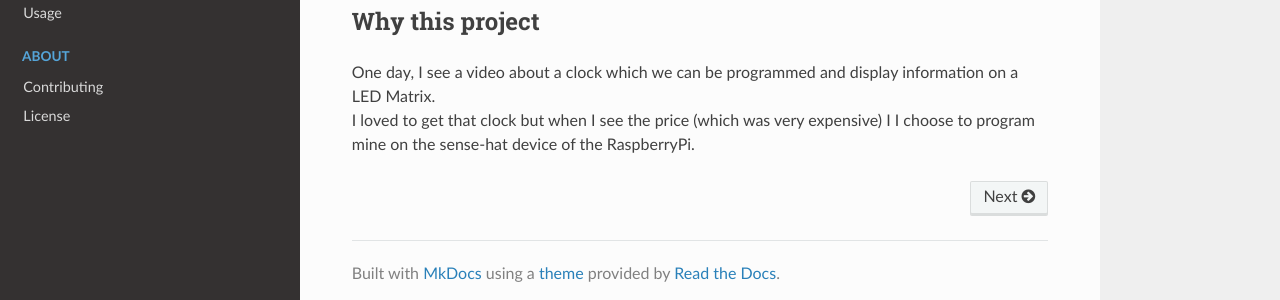
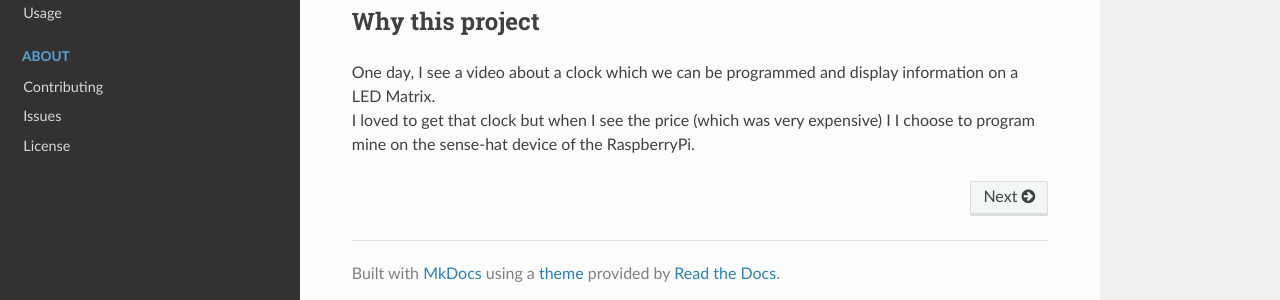
Before and after one commit to Keftcha/SenseHat-connected-clock, an MkDocs documentation site: the page built from documentation/docs/index.md, in a window 1280 px wide. Shown: the part 227-527 px from the top of the page. Built offline with MkDocs 1.6.1, drawn with Linux system fonts in a browser that asks for light colours; nearby versions of some CDN libraries.

Commit message:
Add the issue page (to write)

```diff
--- a/documentation/mkdocs.yml
+++ b/documentation/mkdocs.yml
@@ -8,6 +8,7 @@ nav:
     - Usage: "usage.md"
     - About:
         - Contributing: "contributing.md"
+        - Issues: "issues.md"
         - License: "license.md"
 
 repo_url: "https://github.com/Keftcha/SenseHat-connected-clock"
```
Also changed, not shown: documentation/docs/issues.md (added).
